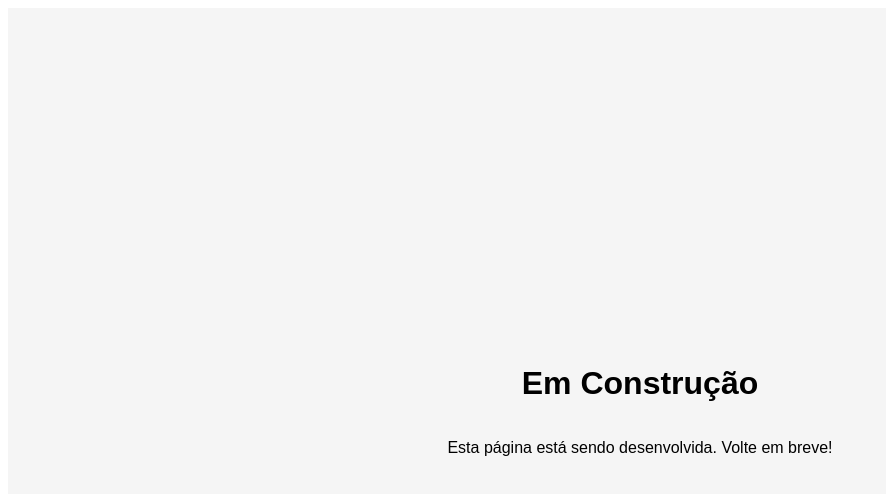
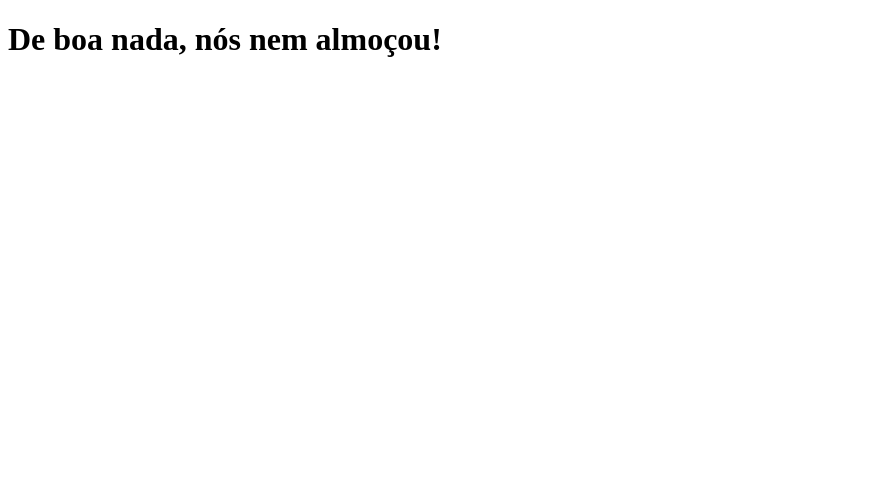
Before and after one commit to dougcarvalho92/clone-tabnews, a Next.js app: page / in a window 1280 px wide. Shown: the top 494 px of the page, without its empty margins (0-886 px from the left). Built offline with nearby package versions, Linux system fonts and the light colour scheme.

Commit message:
Revert "Atualiza componente Home para exibir mensagem de construção e adiciona estilos"
This reverts commit a9875a48de994ef376e309bd34da9ad3c4b01480.

```diff
--- a/pages/index.js
+++ b/pages/index.js
@@ -1,20 +1,7 @@
-export default function Home() {
-  return (
-    <div style={styles.container}>
-      <h1>Em Construção</h1>
-      <p>Esta página está sendo desenvolvida. Volte em breve!</p>
-    </div>
-  );
+function Home() {
+  return <h1>De boa nada, nós nem almoçou!</h1>;
 }
-
-const styles = {
-  container: {
-    display: 'flex',
-    flexDirection: 'column',
-    alignItems: 'center',
-    justifyContent: 'center',
-    minHeight: '100vh',
-    backgroundColor: '#f5f5f5',
-    fontFamily: 'Arial, sans-serif',
-  },
-};
+function teste() {
+  return <h2>Teste</h2>;
+}
+export default Home;
```
Also changed, not shown: 1 other file (tests, documents, lock files or other folders).
